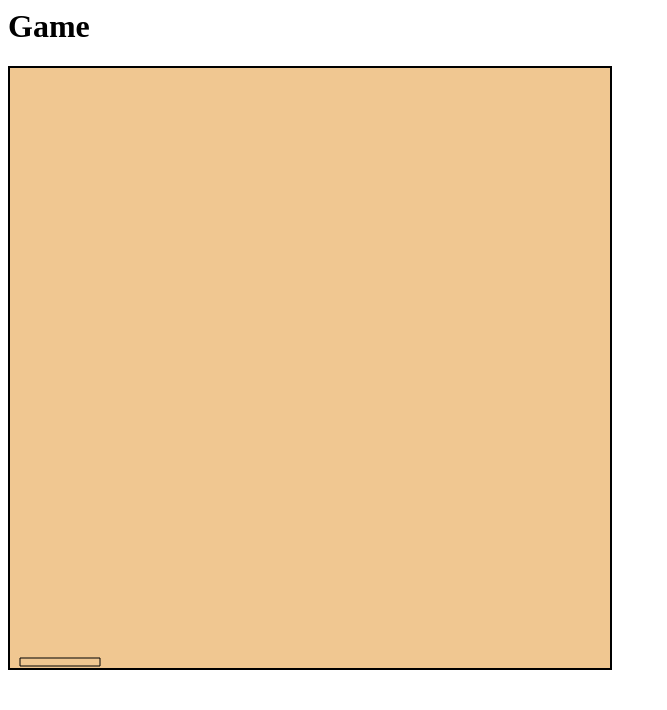
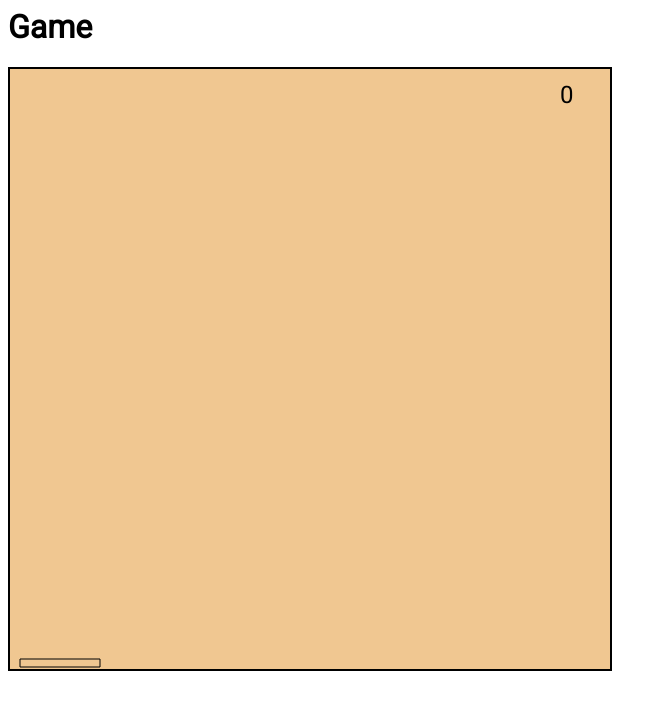
Before and after one commit to Solivar/game, a website built with webpack: page index.html in a window 1280 px wide. Shown: the whole page, without its empty margins (0-667 px from the left). Built offline with nearby package versions, Linux system fonts and the light colour scheme.

Commit message:
Add score for catching shape

```diff
--- a/index.html
+++ b/index.html
@@ -4,6 +4,7 @@
     <meta name="viewport" content="width=device-width, initial-scale=1.0">
     <meta http-equiv="X-UA-Compatible" content="ie=edge">
     <title>Game</title>
+    <link href="https://fonts.googleapis.com/css?family=Roboto" rel="stylesheet">
     <link href="./build/main.css" rel="stylesheet">
 </head>
 <body>
--- a/src/js/main.js
+++ b/src/js/main.js
@@ -5,6 +5,7 @@ var canvas = document.getElementById('canvas');
 var ctx = canvas.getContext('2d');
 let shapes = [];
 const platform = new Platform(canvas);
+let score = 0;
 
 window.addEventListener('keydown', keyboardPress, false);
 
@@ -47,7 +48,7 @@ function moveShapes() {
     }
 
     if (shape.hasCollided) {
-      // TODO: Add score and exp
+      score++;
       shape.shouldDelete = true;
       continue;
     }
@@ -89,8 +90,14 @@ function decideOnShapeCreation() {
   }
 }
 
+function updateScore() {
+  ctx.font = '24px Roboto, sans-serif';
+  ctx.fillText(score, canvas.width - 50, 34);
+}
+
 function gameLoop() {
   ctx.clearRect(0, 0, ctx.canvas.width, ctx.canvas.height)
+  updateScore();
   movePlatform();
   moveShapes();
   deleteShapes();
--- a/src/scss/styles.scss
+++ b/src/scss/styles.scss
@@ -1,3 +1,7 @@
+body {
+  font-family: 'Roboto', sans-serif;
+}
+
 #canvas {
   border: 2px solid rgb(0, 0, 0);
   background-color: rgb(240, 199, 145);
```
